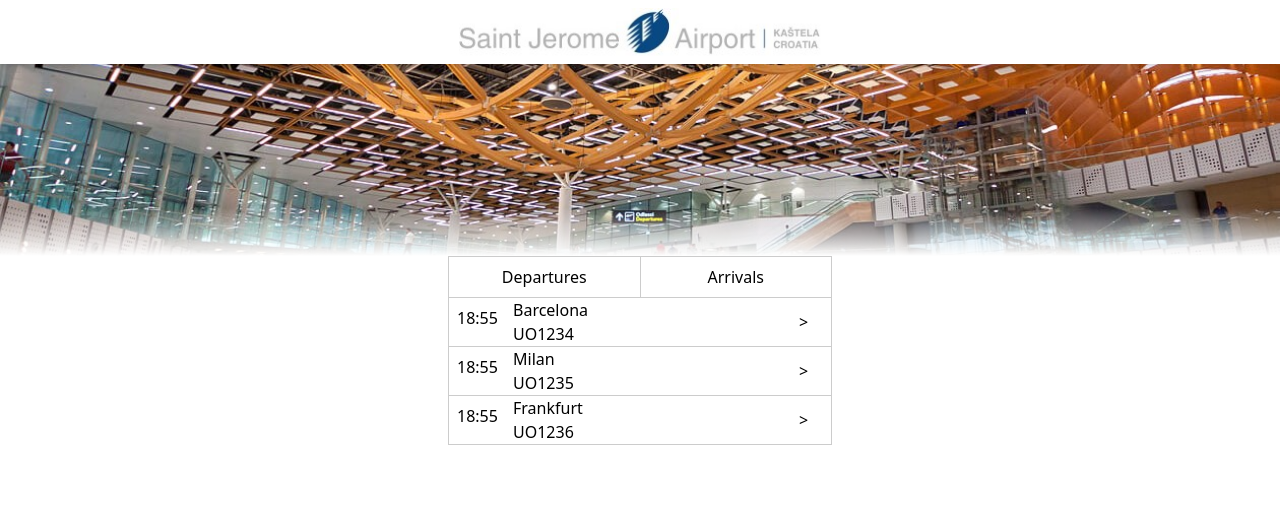
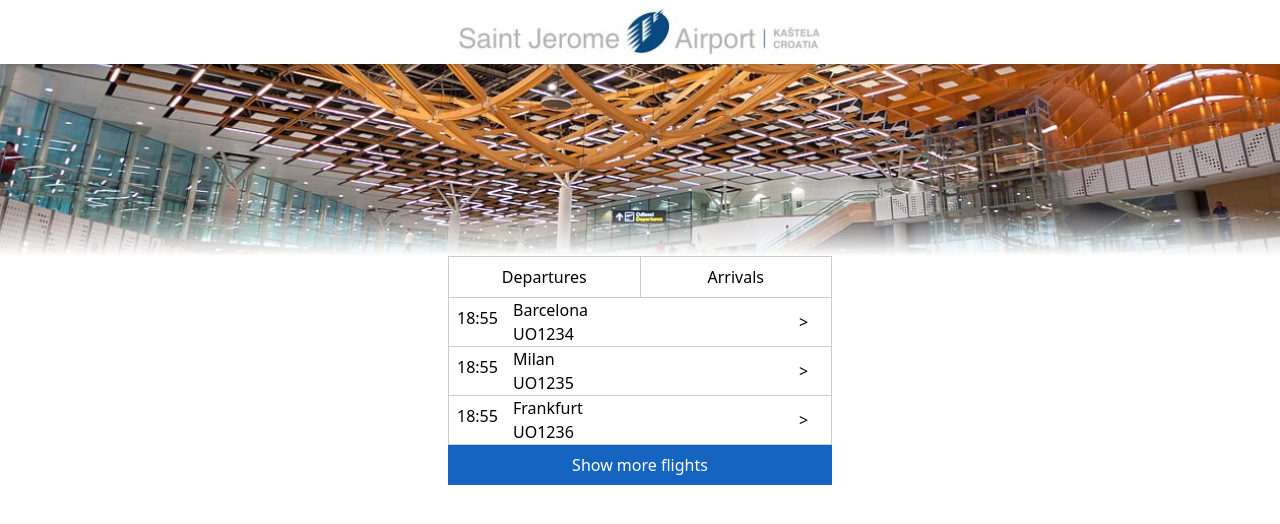
Before and after one commit to kristijan-pajtasev/vue-airport-mobile-site, a Vue app: page / in a window 1280 px wide. Shown: the top 524 px of the page. Built offline with nearby package versions, Linux system fonts and the light colour scheme; the HTML template or start-up script is replaced by a standard one.

Commit message:
bg color for show more flights

```diff
--- a/src/components/Flights/FlightsComponent.vue
+++ b/src/components/Flights/FlightsComponent.vue
@@ -52,4 +52,7 @@ const flights: Ref<Array<FlightsType>> = ref([
       </div>
     </div>
   </div>
+  <div class="text-center p-[0.5rem] text-white bg-[#1565C0]">
+    Show more flights
+  </div>
 </template>
```
